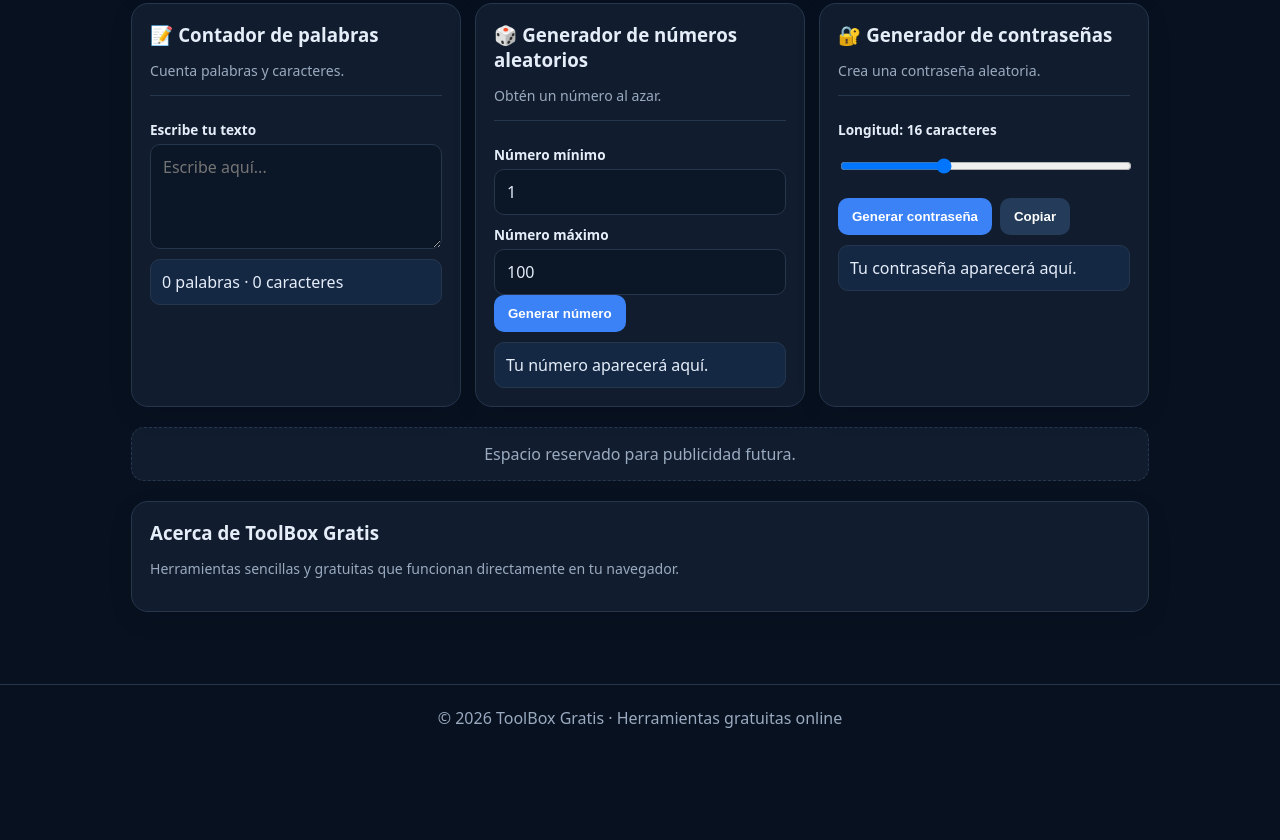
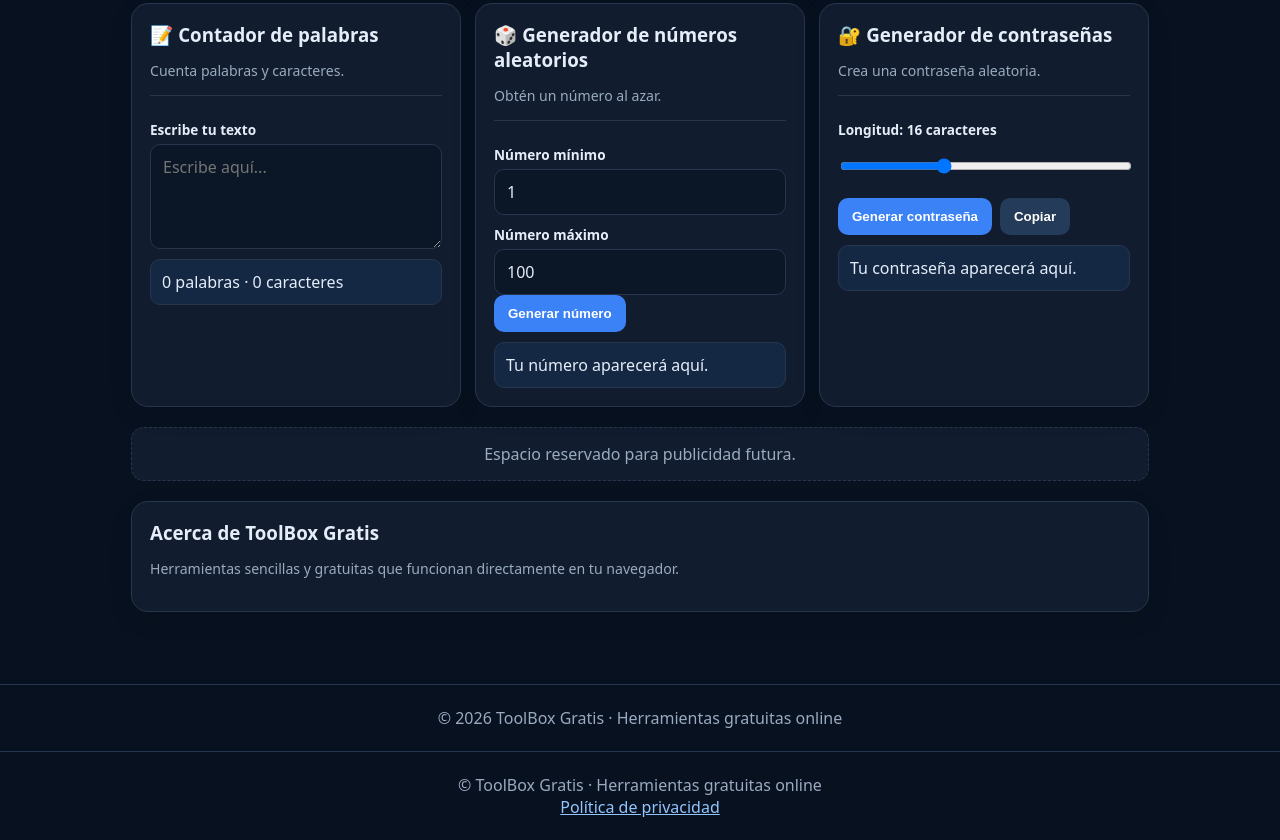
Before and after one commit to brasmimen-code/toolbox-gratis, a plain HTML site: page index.html in a window 1280 px wide. Shown: the part 978-1818 px from the top of the page. Before the commit the page ends 1729 px from the top, so only its background shows below. Drawn offline with Linux system fonts and the light colour scheme.

Commit message:
Update index.html

```diff
--- a/index.html
+++ b/index.html
@@ -413,5 +413,9 @@ function filterTools() {
 $("search").addEventListener("input",filterTools);
 $("year").textContent=new Date().getFullYear();
 </script>
-</body>
+<footer>
+  © <span id="year"></span> ToolBox Gratis · Herramientas gratuitas online
+  <br>
+  <a href="privacidad.html" style="color:#93c5fd;">Política de privacidad</a>
+</footer></body>
 </html>
```
